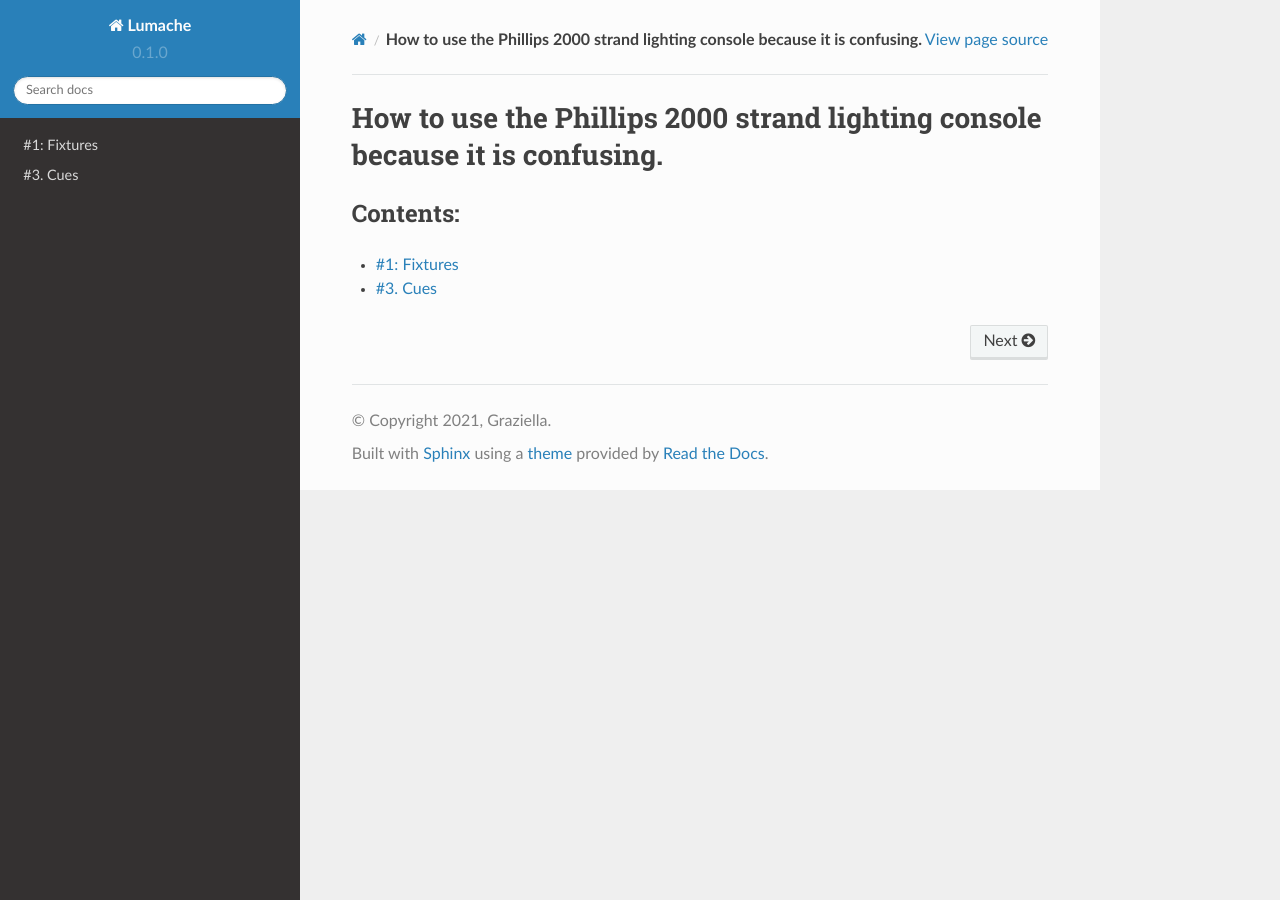
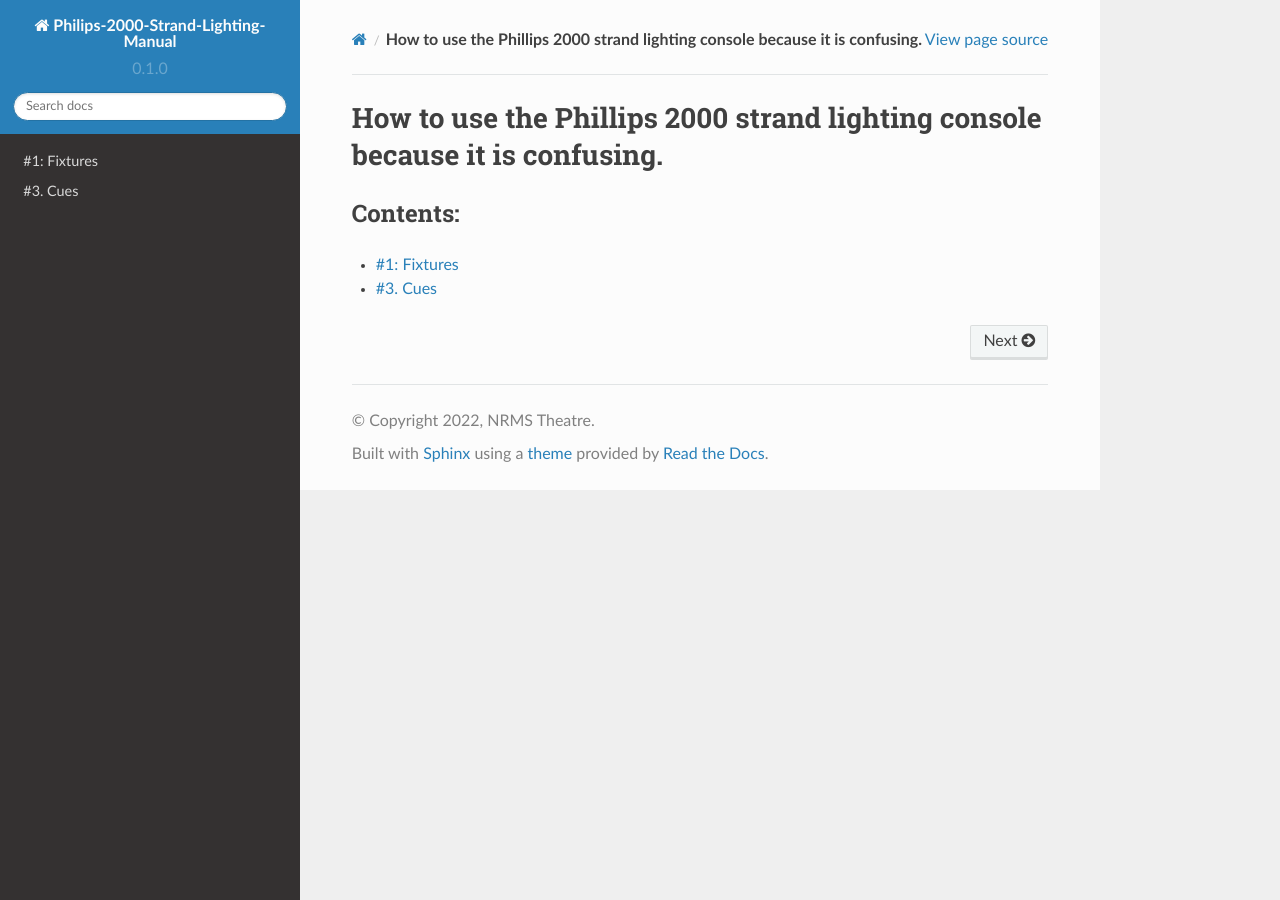
Before and after one commit to thatn00b123/Philips-2000-Strand-Lighting-Manual, a Sphinx documentation site: the page built from docs/source/index.rst, in a window 1280 px wide. Built offline with Sphinx 7.4.7 and the Read the Docs theme 2.0.0, drawn with Linux system fonts in a browser that asks for light colours; pages that are not in the unit, such as notebooks, are missing from menus.

Commit message:
Update conf.py

```diff
--- a/docs/source/conf.py
+++ b/docs/source/conf.py
@@ -2,9 +2,9 @@
 
 # -- Project information
 
-project = 'Lumache'
-copyright = '2021, Graziella'
-author = 'Graziella'
+project = 'Philips-2000-Strand-Lighting-Manual'
+copyright = '2022, NRMS Theatre'
+author = 'Jacob Morrison'
 
 release = '0.1'
 version = '0.1.0'
```
